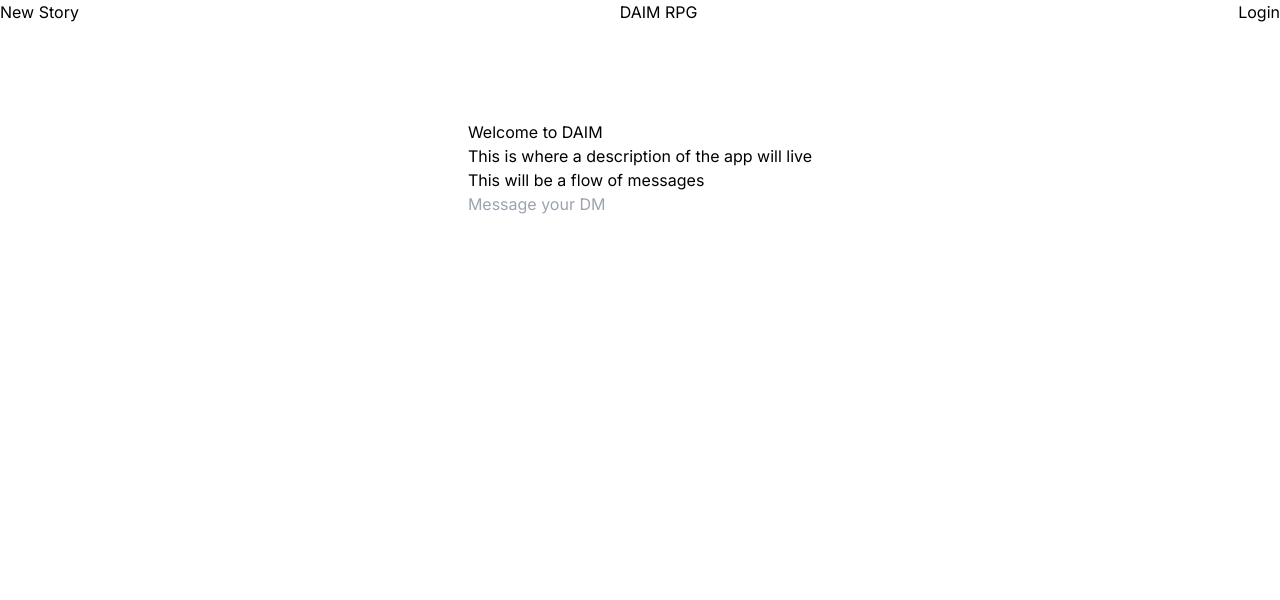
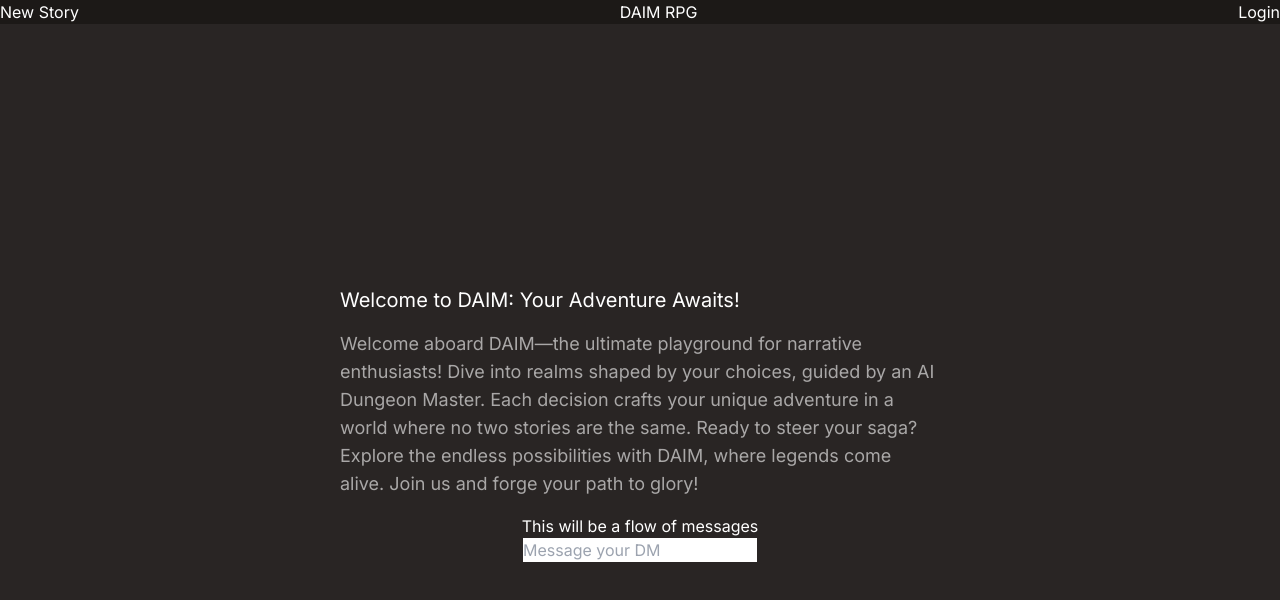
Before and after one commit to cbvargas5/dAIm, a Next.js app: page / in a window 1280 px wide. Shown: the top 600 px of the page. Built offline with nearby package versions, Linux system fonts and the light colour scheme.

Commit message:
add text and some styling

```diff
--- a/app/components/WelcomeMsgBox.tsx
+++ b/app/components/WelcomeMsgBox.tsx
@@ -2,9 +2,16 @@ import React from 'react'
 
 const WelcomeMsgBox: React.FC = () => {
   return (
-    <div>
-      <h1>Welcome to DAIM</h1>
-      <p>This is where a description of the app will live</p>
+    <div className="w-full max-w-[600px] mx-auto">
+      <h1 className="text-xl mb-4">Welcome to DAIM: Your Adventure Awaits!</h1>
+      <p className="text-lg text-white/60 mb-4">
+        Welcome aboard DAIM—the ultimate playground for narrative enthusiasts!
+        Dive into realms shaped by your choices, guided by an AI Dungeon Master.
+        Each decision crafts your unique adventure in a world where no two
+        stories are the same. Ready to steer your saga? Explore the endless
+        possibilities with DAIM, where legends come alive. Join us and forge
+        your path to glory!
+      </p>
     </div>
   )
 }
--- a/app/layout.tsx
+++ b/app/layout.tsx
@@ -24,7 +24,7 @@ export default function RootLayout({
   return (
     <html lang="en">
       <body className={inter.className}>
-        <header>
+        <header className="w-screen bg-stone-900 text-white">
           <nav>
             <ul className="flex items-center justify-between">
               {links.map(({ href, label }, idx) => (
@@ -35,9 +35,7 @@ export default function RootLayout({
             </ul>
           </nav>
         </header>
-        <main className="flex min-h-screen flex-col items-center justify-between p-24">
-          {children}
-        </main>
+        <main>{children}</main>
       </body>
     </html>
   )
--- a/app/page.tsx
+++ b/app/page.tsx
@@ -5,7 +5,7 @@ import PlayerTextInput from './components/PlayerTextInput'
 
 const Home: React.FC = () => {
   return (
-    <div>
+    <div className="w-screen h-screen bg-stone-800 flex flex-col justify-center items-center text-white">
       <WelcomeMsgBox />
       <StoryThreadArea />
       <PlayerTextInput />
```
